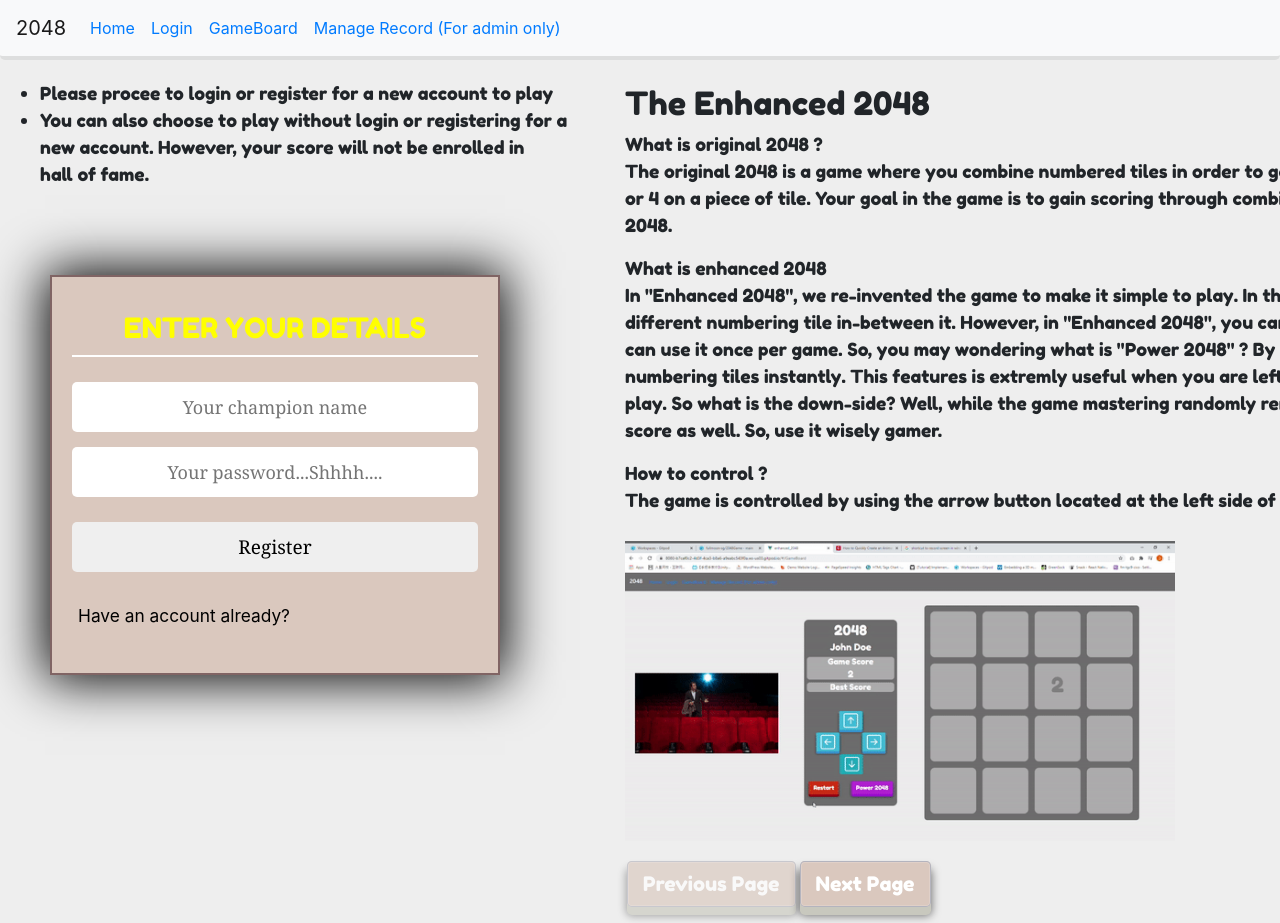
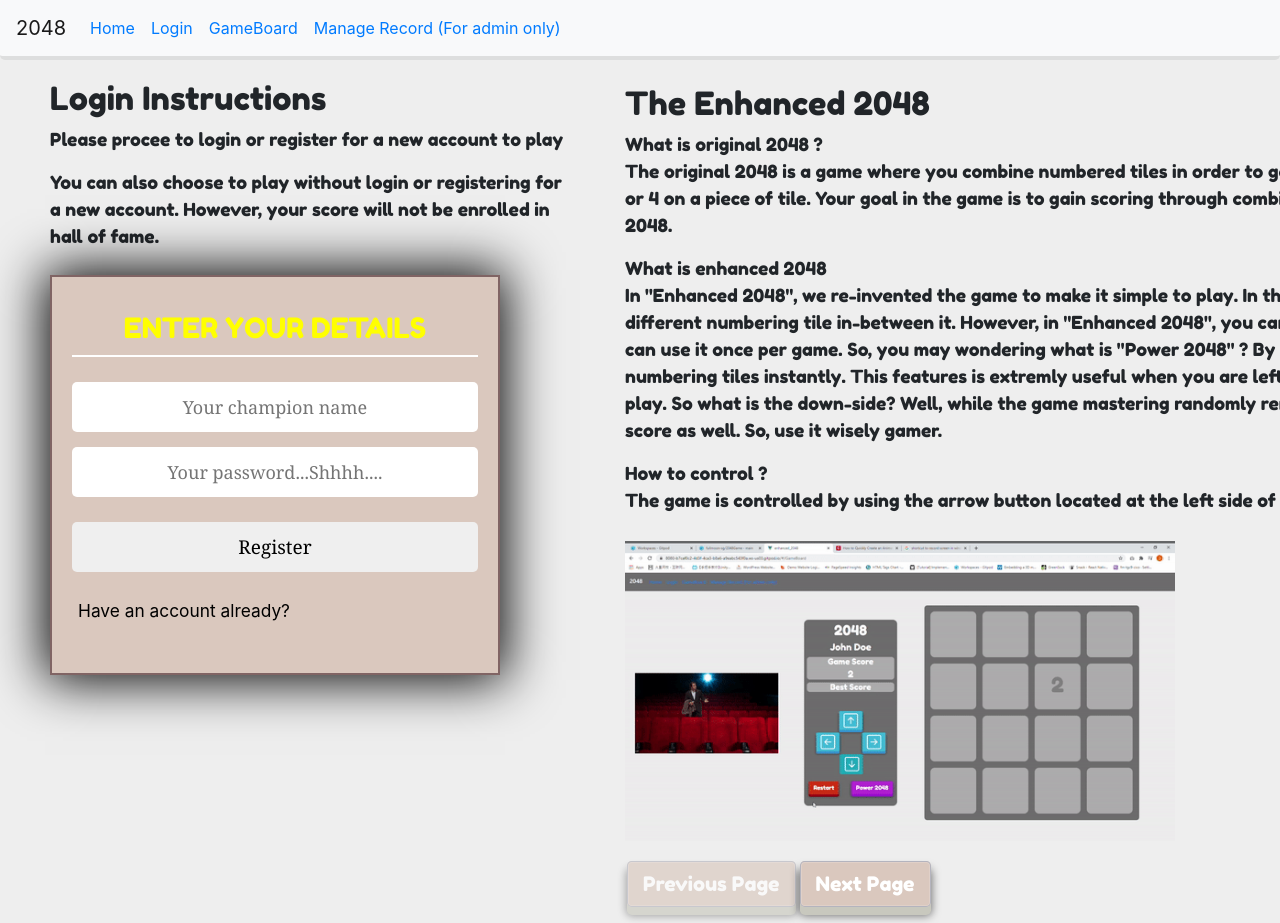
Before and after one commit to fullmoon-sg/2048Game, a Vue app in the folder enhanced_2048/: page /#/Login in a window 1280 px wide. Shown: the top 923 px of the page. Built offline with nearby package versions, Linux system fonts and the light colour scheme.

Commit message:
Form setting for login

```diff
--- a/enhanced_2048/src/components/Home.vue
+++ b/enhanced_2048/src/components/Home.vue
@@ -19,7 +19,7 @@
         </tbody>
       </table>
       <css-doodle>
-        :doodle { @grid: 15 / 100vmax; background: #fff; cursor: pointer; }
+        :doodle { @grid: 15 / 100vmax; background: #EEEEEE; cursor: pointer; }
         :doodle(:hover) { --s: 1 ; } :after { content: @pick(2,0,4,8);
         font-size: 4vmax; color: #E6E4DB; transform: scale(@rand(.2, .9)); }
         transition: .5s cubic-bezier(.175, .885, .32, 1.275); transition-delay:
--- a/enhanced_2048/src/components/Login.vue
+++ b/enhanced_2048/src/components/Login.vue
@@ -20,23 +20,24 @@
         <button class = "btn btn-info btn-lg btn3d" @click="nextPage">Next Page</button>
         </div>
          <div v-else-if="page === 2">
-        <p>Power 2048 button <br>During the game, you can use the "Power 2048" button once. Once the button is pressed, the system<br>
+        <p>Power 2048 button <br>During the game, you can use the <img src="../components/images/power_btn.jpg" height="50" width="110"> button once. Once the button is pressed, the system<br>
         will randoming removing up to 3 numbering tiles. <br><img src="../components/images/power.gif" width="550px" height= "275px"></p>
-        <p> Reset button <br> The reset button is a useful feature for player who wants to reset and start a new game. However, player<br>
-        needs to know that the previous scoring will not be recorded into the database. <br><img src="../components/images/reset.gif" width="550px" height= "275px"></p>
+        <p> Reset button <br> The <img src="../components/images/reset_btn.jpg" height="50" width="110">  is a useful feature for player who wants to reset and start a new game. However, player<br>
+        needs to aware that the current scoring will not be saved into the database. <br><img src="../components/images/reset.gif" width="550px" height= "275px"></p>
 
         <button class = "btn btn-info btn-lg btn3d" @click="previousPage">Previous Page</button>
         <button class = "btn btn-info btn-lg btn3d" disabled>Next Page</button>
         </div>
       </div>
       <div class="instruction-text-left">
-        <ul>
-          <li>Please procee to login or register for a new account to play</li>
-          <li>
-            You can also choose to play without login or registering for a<br />
+          <h2>Login Instructions</h2>
+
+          <p>Please procee to login or register for a new account to play</p>
+          <p>
+            You can also choose to play without login or registering for<br /> a
             new account. However, your score will not be enrolled in <br />hall of fame.
-          </li>
-        </ul>
+          </p>
+
       </div>
       <div class="modal-container" id="modal">
         <div v-if="register">
@@ -161,7 +162,7 @@ export default {
 }
 
 .instruction-text-left {
-  margin: 20px 0px 100px 0px;
+  margin: 20px 0px 100px 50px;
   font-size: 18px;
   text-align: left;
   font-family: "Fredoka One", cursive;
@@ -218,7 +219,7 @@ input {
   background-color: rgba(218, 200, 190, 1);
   color: black;
   border: 2px;
-  margin-top: 15px;
+  margin-top: 10px;
   text-align: left;
   font-size: 13pt;
   cursor: pointer;
```
Also changed, not shown: enhanced_2048/src/App.vue (+22 -47 lines), enhanced_2048/src/components/images/power_btn.jpg (added), enhanced_2048/src/components/images/reset_btn.jpg (added).
